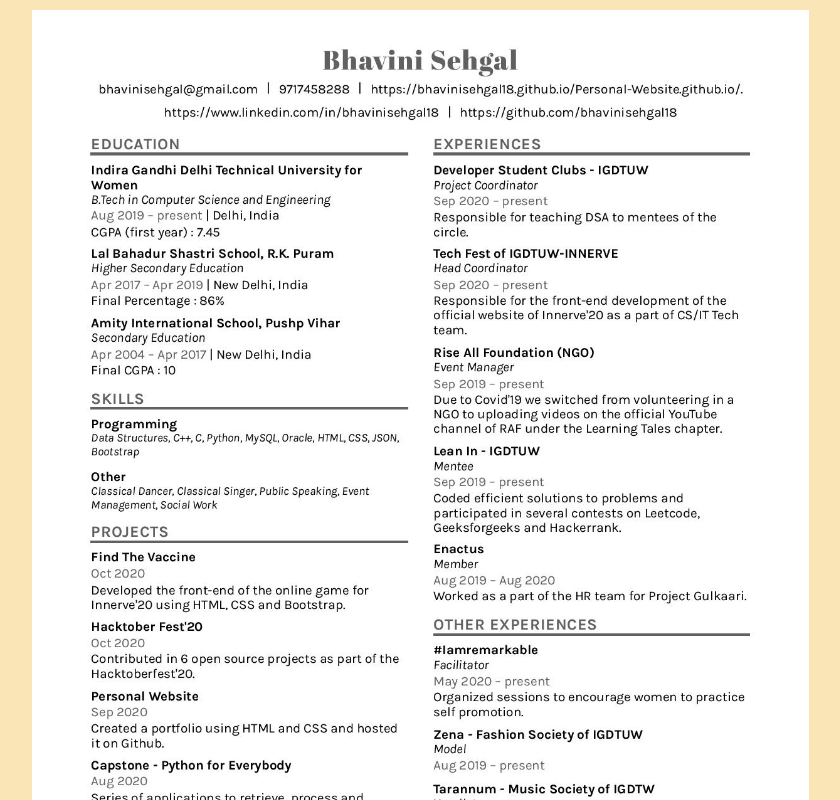
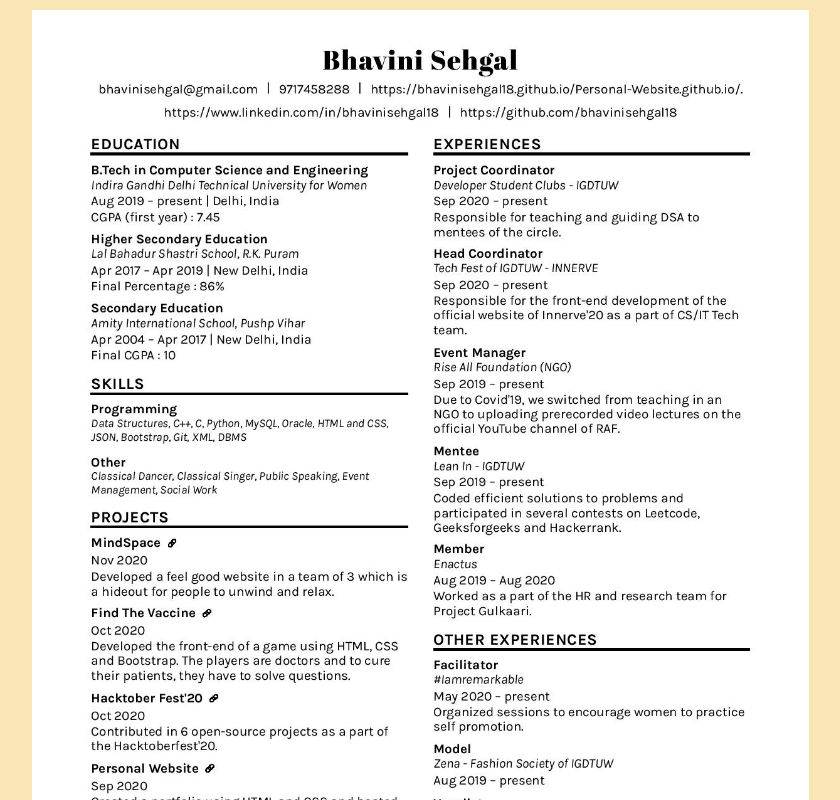
Before and after one commit to bhavinisehgal18/Personal-Website, a plain HTML site: page resume.html in a window 1280 px wide. Shown: the top 800 px of the page, without its empty margins (250-1090 px from the left). Drawn offline with Linux system fonts and the light colour scheme.

Commit message:
Update resume.html

```diff
--- a/resume.html
+++ b/resume.html
@@ -3,6 +3,6 @@
             <link rel="stylesheet" type="text/css" href="style.css"/>
     </head>
         <body>
-            <img class="resume" src="images/Bhavini_Sehgal_Resume_20-10-2020-20-10-40-page-001.jpg"/>
+            <img class="resume" src="images/Bhavini_Sehgal_Resume_05-11-2020-13-51-00-page-001.jpg"/>
         </body>
 </html>
```
